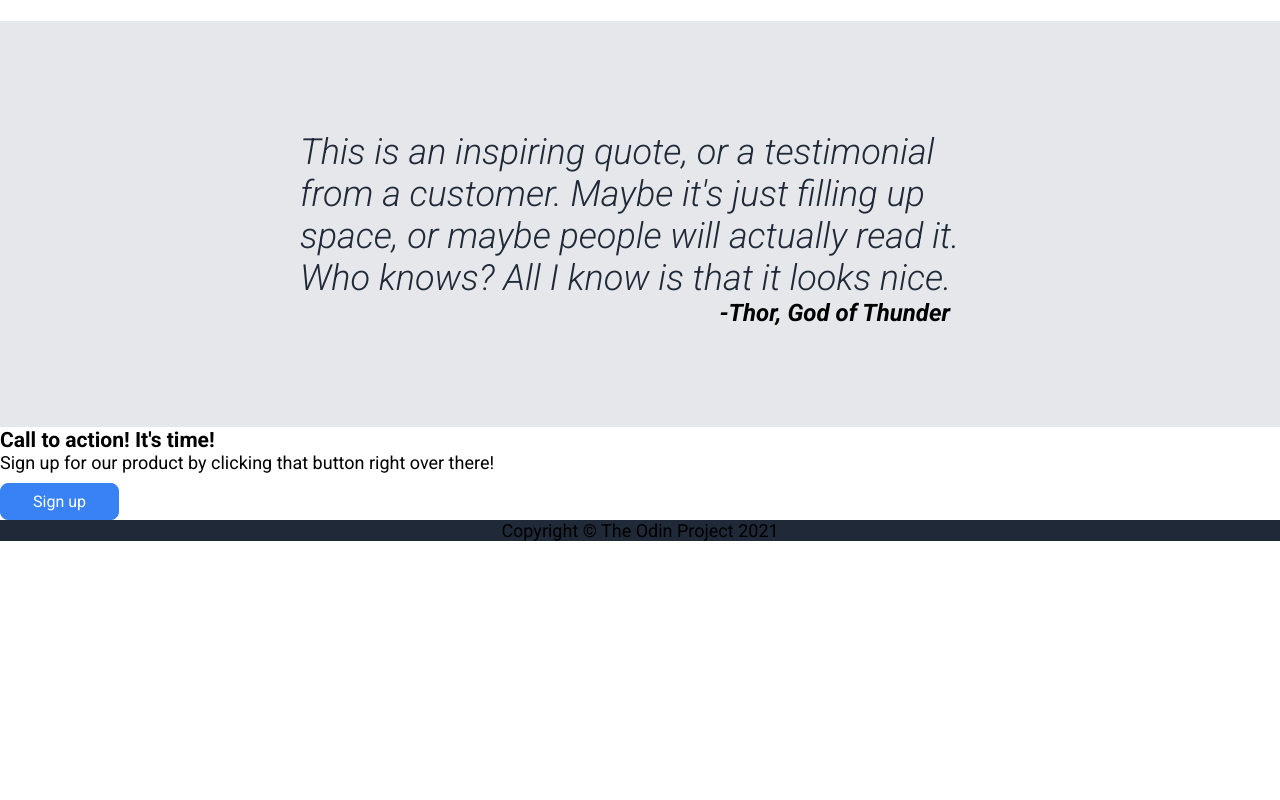
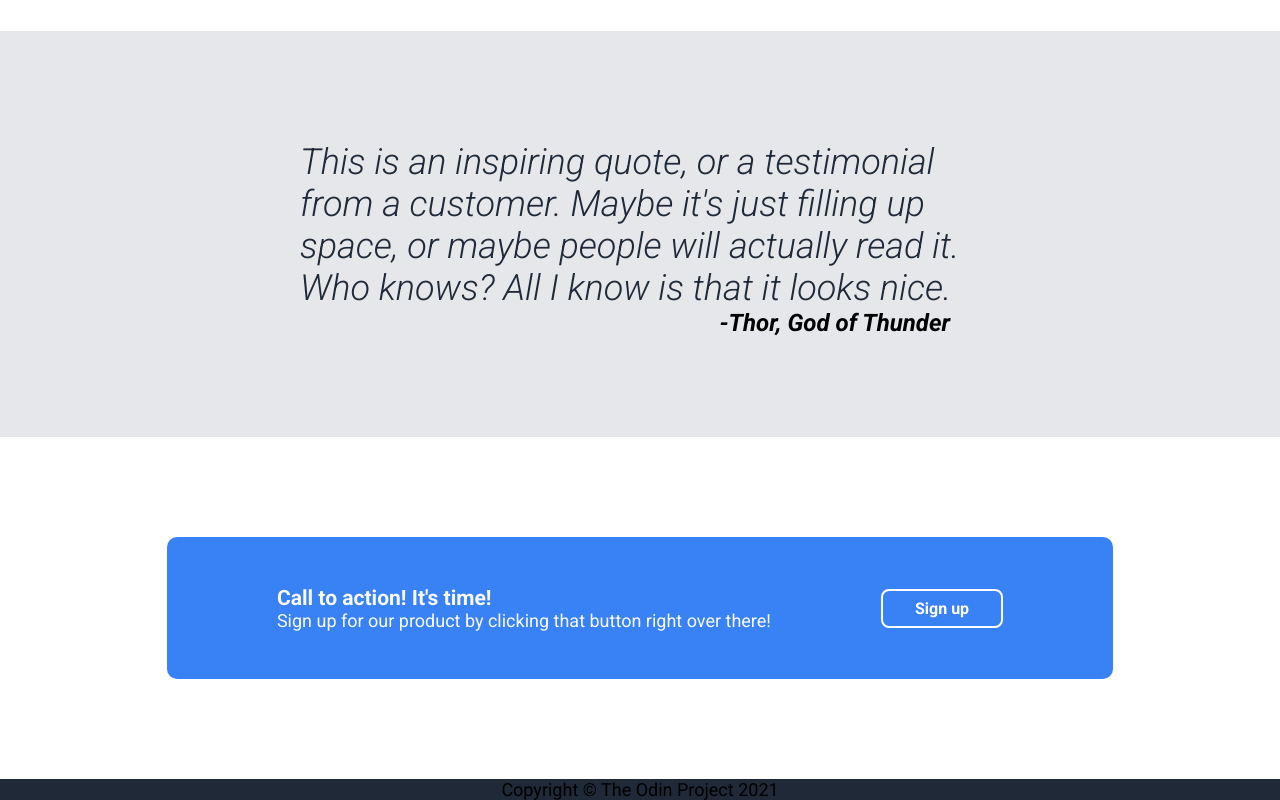
Before and after one commit to calliiico/odin-landing-page, a plain HTML site: page index.html in a window 1280 px wide. Shown: the part 962-1762 px from the top of the page. Before the commit the page ends 1503 px from the top, so only its background shows below. Drawn offline with Linux system fonts and the light colour scheme.

Commit message:
Add background-color and rounded corner for CTA

```diff
--- a/index.html
+++ b/index.html
@@ -80,15 +80,28 @@
         </blockquote>
         <cite>-Thor, God of Thunder</cite>
       </div>
+
+
+
+
       <div class="four">
         <div class="action-container">
+            <div class="left-act">
           <h3>Call to action! It's time!</h3>
           <p>
             Sign up for our product by clicking that button right over there!
           </p>
-          <button>Sign up</button>
+          </div>
+
+          <div class="right-act">
+          <button class="invert">Sign up</button></div>
         </div>
       </div>
+
+
+
+
+
 
       <div class="footer">Copyright &#169; The Odin Project 2021</div>
     </div>
--- a/style.css
+++ b/style.css
@@ -32,6 +32,12 @@ body {
 ul {
   list-style-type: none;
   display: flex;
+  gap: 20px;
+}
+
+a {
+    text-decoration: none;
+    color: #f9faf8;
 }
 
 .hero-title {
@@ -43,6 +49,7 @@ ul {
 .hero-text {
   color: #e5e7eb;
   font-size: 18px;
+  padding-bottom: 20px;
 }
 
 .logo {
@@ -58,8 +65,9 @@ button {
   border-radius: 8px;
   padding: 8px 32px;
   font-size: 16px;
+  font-weight: bold;
   font-family: Roboto;
-  margin-top: 10px;
+
 }
 
 h2 {
@@ -140,3 +148,30 @@ cite {
   border-radius: 16px;
   border: 4px solid #3882f6;
 }
+.four {
+    display: flex;
+    justify-content: center;
+    margin: 100px;
+}
+
+.action-container {
+    background-color: #3882f6;
+    border-radius: 10px;
+    display: flex;
+    padding: 48px 110px;
+    gap: 110px;
+    align-items: center;
+}
+
+.invert {
+
+    border: 2px solid white;
+}
+
+.right-act {
+  flex: 1 0 auto;
+}
+
+.left-act {
+    color: #f9faf8;
+}
```
